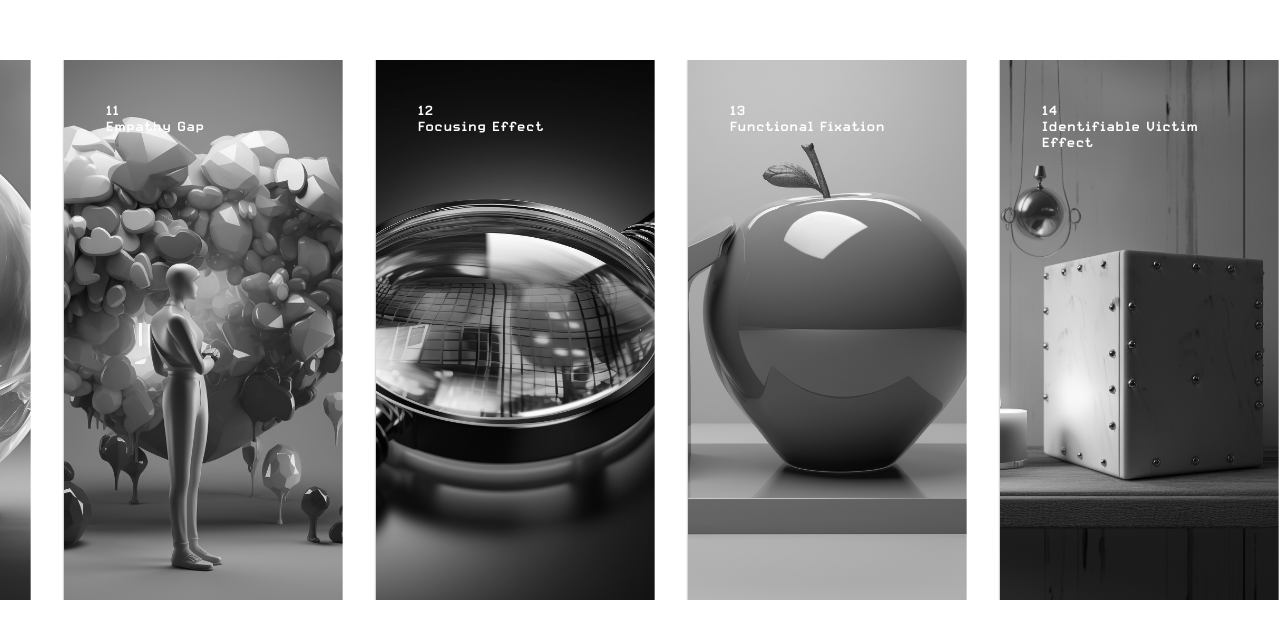
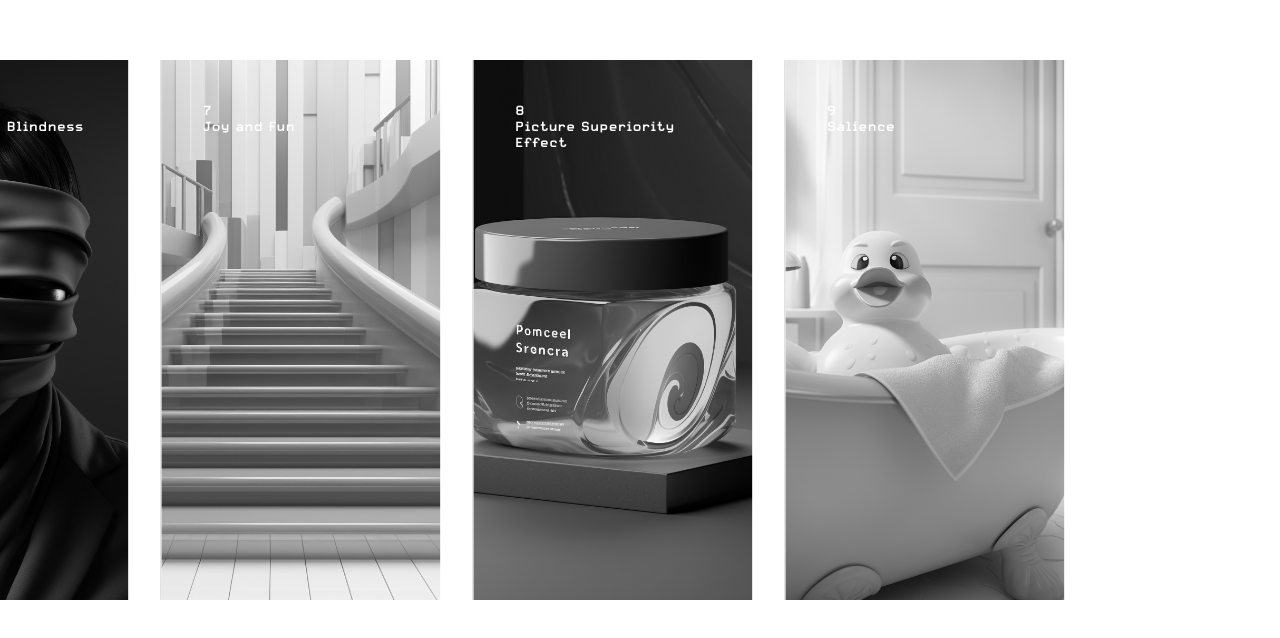
Before and after one commit to JaceksFridge/jacekpaczos.com, a React (Create React App) app: page /caseux100 in a window 1280 px wide. Shown: the part 1275-1913 px from the top of the page. Built offline with nearby package versions, Linux system fonts and the light colour scheme.

Commit message:
removed comments

```diff
--- a/src/pages/CaseUX100.js
+++ b/src/pages/CaseUX100.js
@@ -37,8 +37,6 @@ const CaseNotSure = () => {
     fetchData()
   }, [])
 
-  // console.log("Pattens JSON")
-  // console.log(patterns)
 
   return (
     <>
@@ -130,7 +128,7 @@ const HorizontalScrollCarousel = ({ patterns }) => {
   })
   const x = useTransform(scaleX, [0, 1], ["50%", "-50%"])
 
-  patterns = patterns.slice(0, 15)
+  patterns = patterns.slice(0, 10)
 
 
   return (
```
